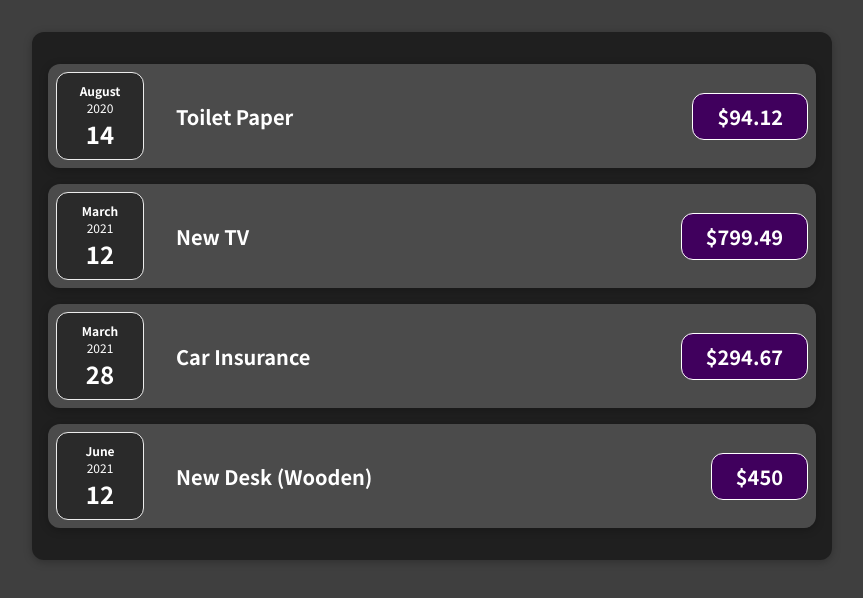
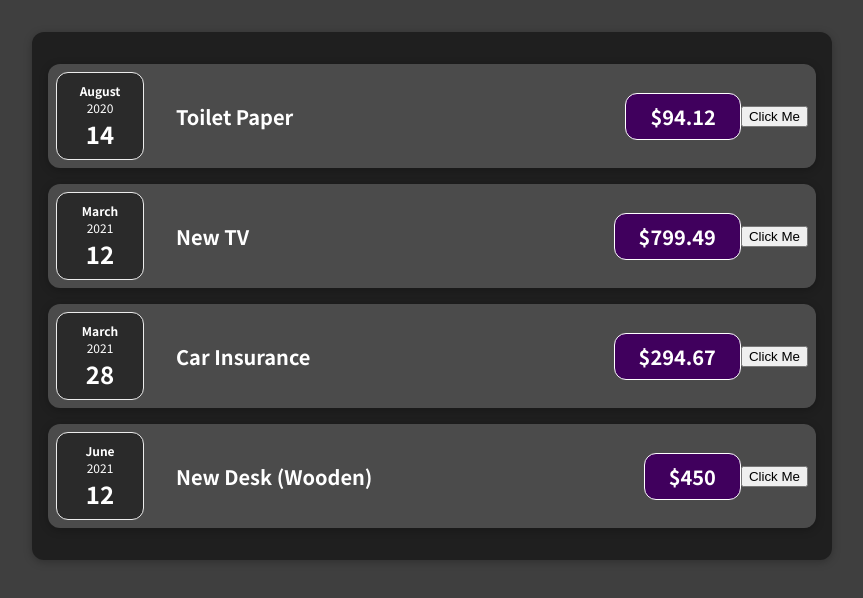
Before and after one commit to Avinash-Sahani/LearnReact, a React (Create React App) app in the folder Section 3 (React Basics)/react-basics/: page / in a window 1280 px wide. Shown: the top 598 px of the page, without its empty margins (208-1071 px from the left). Built offline with nearby package versions, Linux system fonts and the light colour scheme.

Commit message:
🎨(ExpenseItem.js) :  Learned UseState Function

```diff
--- a/Section 3 (React Basics)/react-basics/src/components/Expenses/ExpenseItem.js
+++ b/Section 3 (React Basics)/react-basics/src/components/Expenses/ExpenseItem.js
@@ -1,14 +1,21 @@
   import "./ExpenseItem.css";
 import  ExpenseDate from "./ExpenseDate";
 import Card from "../UI/Card";
-  import React  from "react";
+  import React, {useState} from "react";
 function ExpenseItem(props) {
+
+
+    const [title,setTitle] = useState(props.title)
+    const clickHanlder = ()=>{
+        setTitle("Updated")
+    }
     return (<Card className="expense-item">
          <div className="expense-item__description">
             <ExpenseDate date={props.date}></ExpenseDate>
-            <h2>{props.title}</h2>
+            <h2>{title}</h2>
             <div className="expense-item__price">${props.amount}</div>
         </div>
+        <button onClick={clickHanlder}> Click Me</button>
     </Card>)
 }
 
```
